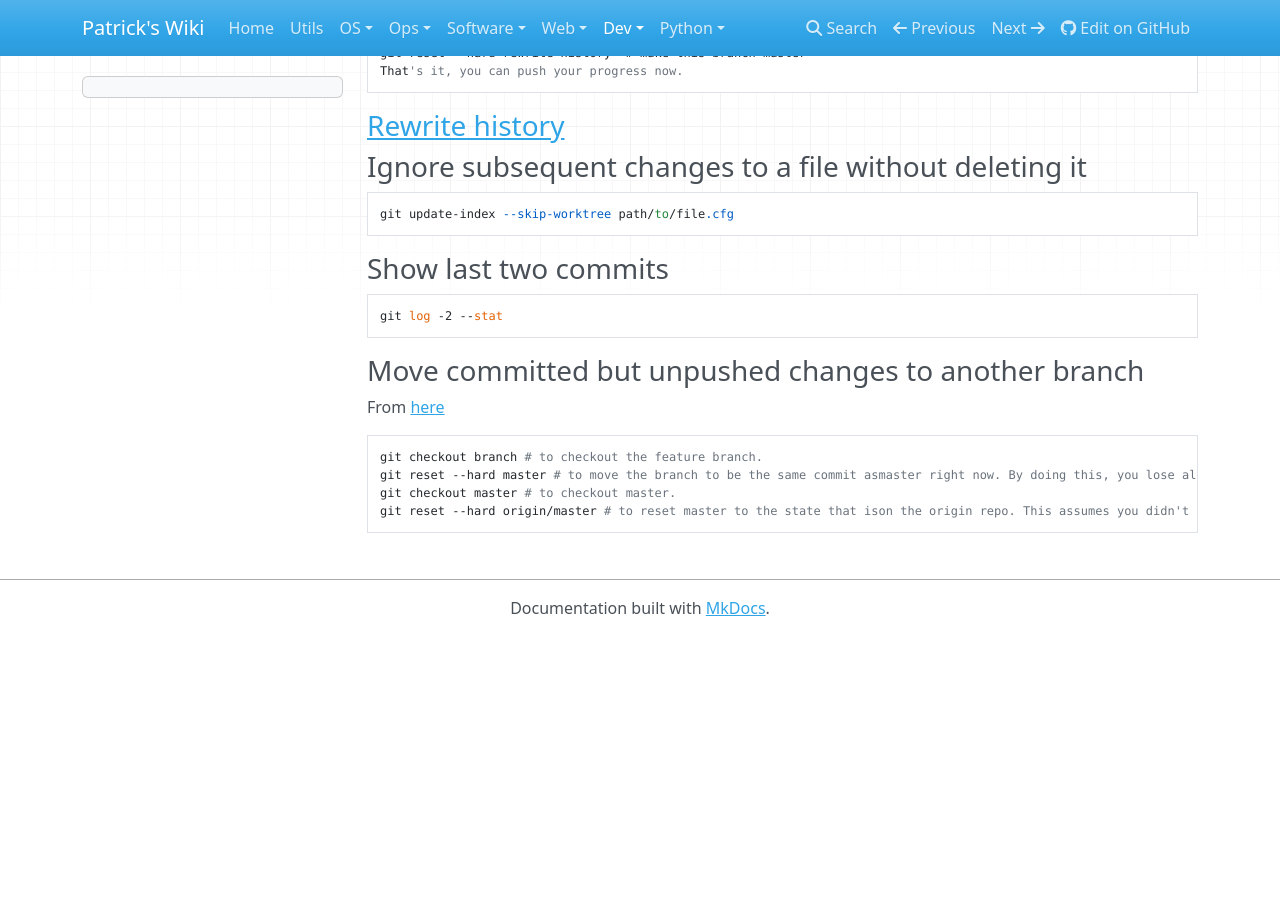
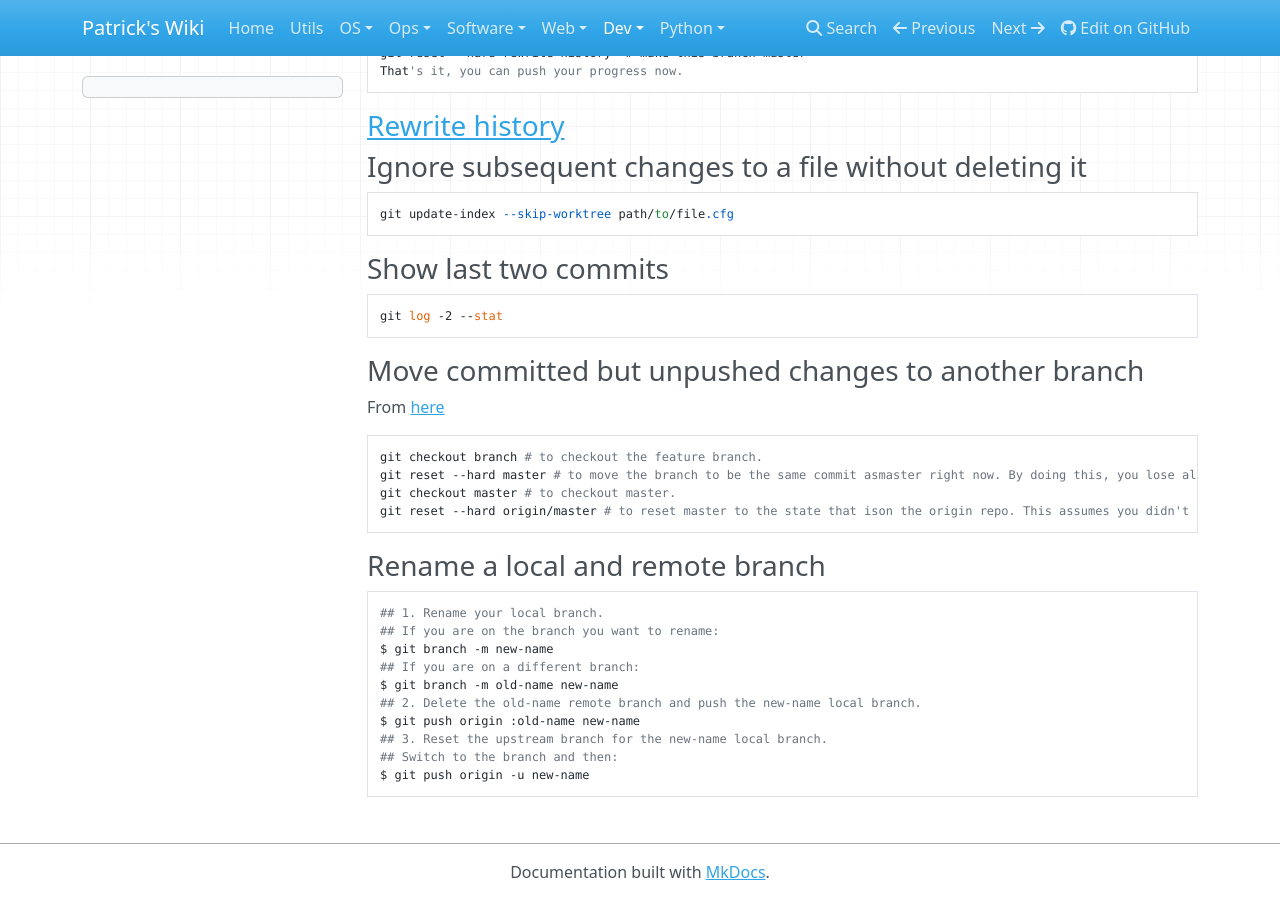
Before and after one commit to patsancu/wiki, an MkDocs documentation site: the page built from docs/dev/VCS/Git/Main.md, in a window 1280 px wide and 900 px high, scrolled down 5113 px. Built offline with MkDocs 1.6.1, drawn with Linux system fonts in a browser that asks for light colours; nearby versions of some CDN libraries; before the commit the page ends 5749 px from its top, so only the background shows below that.

Commit message:
git: rename a local and remote branch

````diff
--- a/docs/dev/VCS/Git/Main.md
+++ b/docs/dev/VCS/Git/Main.md
@@ -265,3 +265,18 @@ git reset --hard master # to move the branch to be the same commit asmaster righ
 git checkout master # to checkout master.
 git reset --hard origin/master # to reset master to the state that ison the origin repo. This assumes you didn't have any unpushed changes to master. If you do, replace origin/master with the commit id you wantto reset to.
 ```
+
+### Rename a local and remote branch
+
+```bash
+## 1. Rename your local branch.
+## If you are on the branch you want to rename:
+$ git branch -m new-name
+## If you are on a different branch:
+$ git branch -m old-name new-name
+## 2. Delete the old-name remote branch and push the new-name local branch.
+$ git push origin :old-name new-name
+## 3. Reset the upstream branch for the new-name local branch.
+## Switch to the branch and then:
+$ git push origin -u new-name
+```
````
